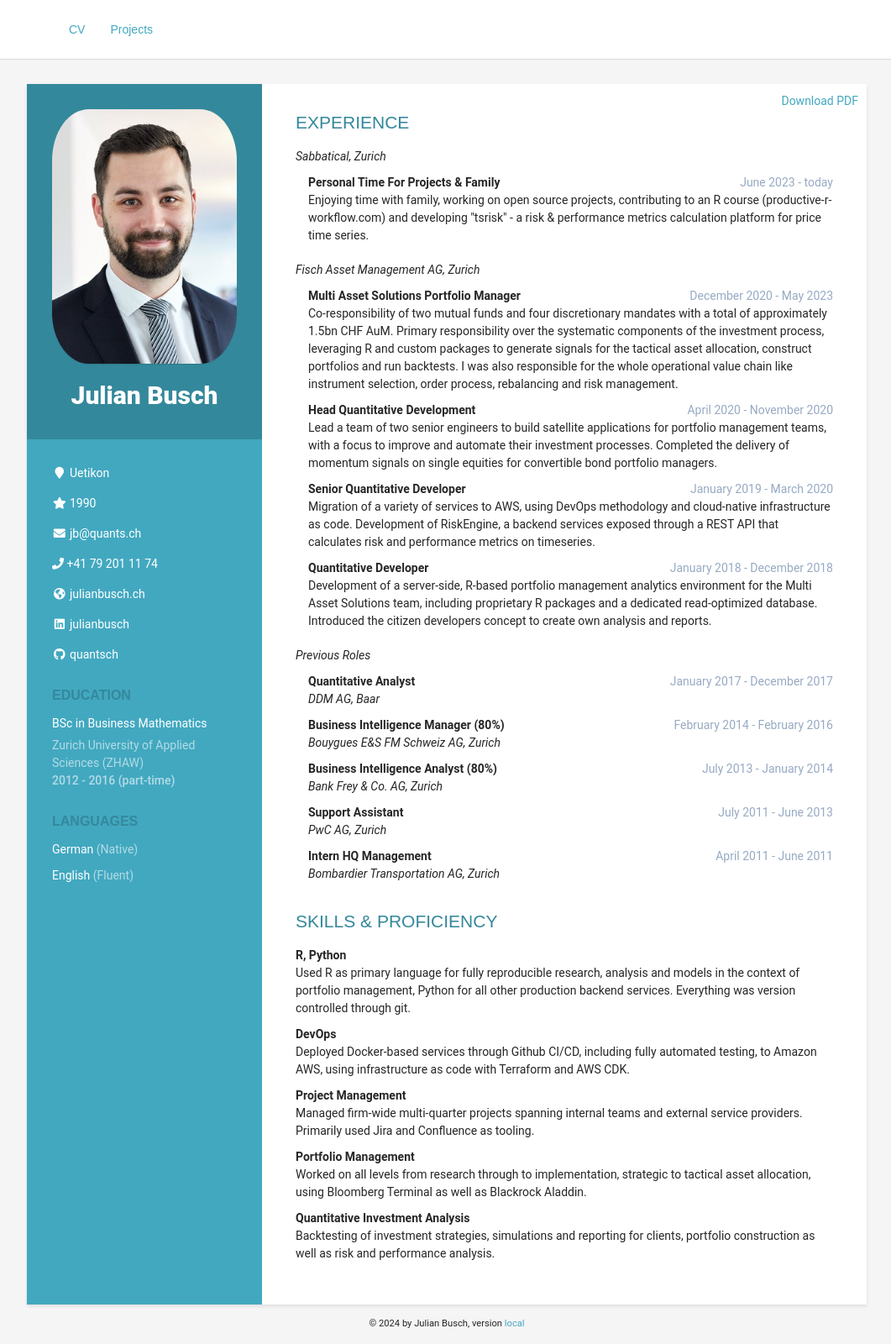
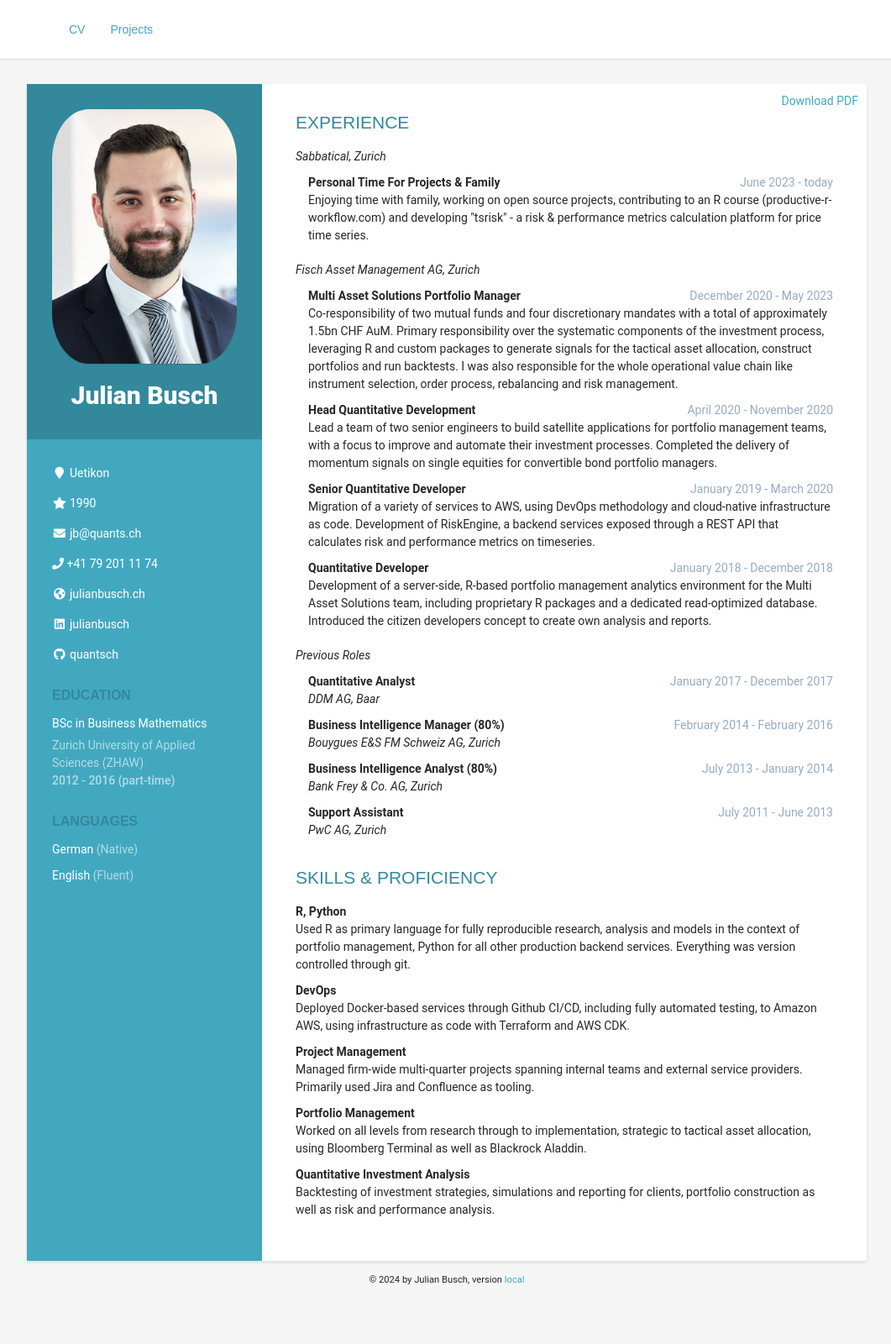
Before and after one commit to quantsch/quantsch.github.io, a Jekyll site: the page built from index.md, in a window 1280 px wide. Shown: the whole page at 84% size, without its empty margins (108-1169 px from the left). Built offline with Jekyll 4.4.1, drawn with Linux system fonts in a browser that asks for light colours; after the commit the page ends 1548 px from its top, so only the background shows below that.

```diff
--- a/_data/cv.yml
+++ b/_data/cv.yml
@@ -102,12 +102,6 @@ experiences:
           roles:
             - title: Support Assistant
               time: July 2011 - June 2013
-        - company: Bombardier Transportation AG
-          location: Zurich
-          relevant: false
-          roles:
-            - title: Intern HQ Management
-              time: April 2011 - June 2011
 
 skills:
     title: Skills & Proficiency
```
